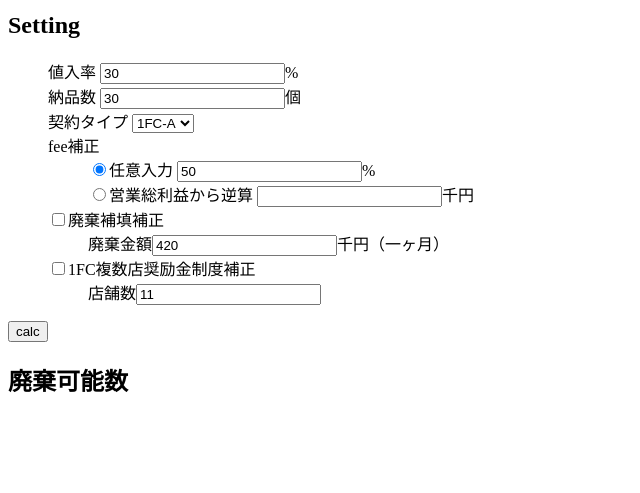
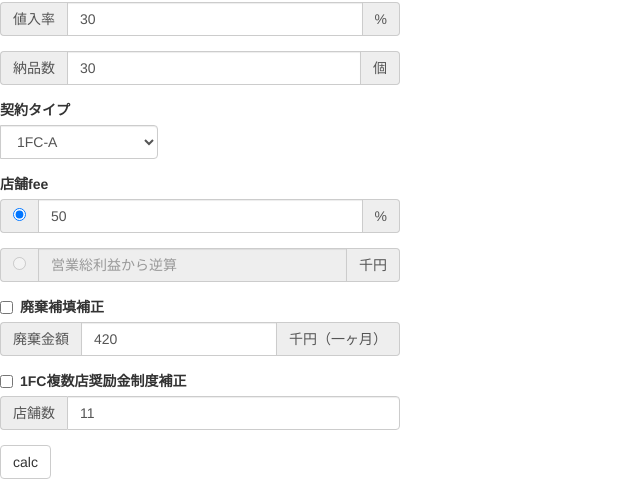
Before and after one commit to kosaka-shouten/fm-soneki, a plain HTML site: page index.html in a window 1280 px wide. Shown: the part 68-561 px from the top of the page, without its empty margins (0-640 px from the left). Drawn offline with nearby package versions, Linux system fonts and the light colour scheme.

Commit message:
update style beautify the source code

```diff
--- a/index.html
+++ b/index.html
@@ -1,75 +1,81 @@
 <!DOCTYPE html>
-<html>
+<html lang="ja">
+
 <head>
   <title>FM SonEki</title>
   <meta http-equiv="content-type" content="text/html; charset=UTF-8">
-  <meta name="viewport" content="width=initial-scale=1.0, minimum-scale=1.0, maximum-scale=1.0, user-scalable=no" />
+  <meta name="viewport" content="width=device-width, initial-scale=1, minimum-scale=1, maximum-scale=1, user-scalable=no" />
+  <link href="https://maxcdn.bootstrapcdn.com/bootstrap/3.3.1/css/bootstrap.min.css" rel="stylesheet">
   <link rel="stylesheet" href="./style/main.css" />
   <script src="https://ajax.googleapis.com/ajax/libs/jquery/3.2.1/jquery.min.js"></script>
   <script src="https://cdnjs.cloudflare.com/ajax/libs/Chart.js/2.7.2/Chart.bundle.min.js"></script>
   <script src="./js/main.js"></script>
 </head>
+
 <body>
-<div>
   <h1>FM SonEki</h1>
   <form id="setting">
-    <h2>Setting</h2>
-    <ul>
-      <li>
-        <label>値入率</label>
-        <input type="number" name="rate" value="30" />%
-      </li>
-      <li>
-        <label>納品数</label>
-        <input type="number" name="num" value="30" />個
-      </li>
-      <li>
+    <div class="form-group">
+      <div class="form-group input-group">
+        <span class="input-group-addon">値入率</span>
+        <input type="number" class="form-control" name="rate" value="30" />
+        <span class="input-group-addon">%</span>
+      </div>
+      <div class="form-group input-group">
+        <span class="input-group-addon">納品数</span>
+        <input type="number" class="form-control" name="num" value="30" />
+        <span class="input-group-addon">個</span>
+      </div>
+      <div class="form-group input-group">
         <label>契約タイプ</label>
-        <select name="contract">
+        <select name="contract" class="form-control">
           <option value="a">1FC-A</option>
           <option value="b">1FC-B</option>
           <option value="c">1FC-C</option>
           <option value="n">2FC-N</option>
         </select>
-      </li>
-      <li>fee補正
-        <ul>
-          <li>
-            <label><input type="radio" name="enable_fee" checked />任意入力</label>
-            <input type="number" name="fee" value="50" />%
-          </li>
-          <li>
-            <label><input type="radio" name="enable_fee" />営業総利益から逆算</label>
-            <input type="number" name="profit" value="" />千円
-          </li>
-        </ul>
-      </li>
-      <li>
-        <label><input type="checkbox" name="enable_discompensation" />廃棄補填補正</label>
-        <ul>
-          <li>
-            <label>廃棄金額<input type="number" name="disamount" value="420" />千円（一ヶ月）</label>
-          </li>
-        </ul>
-      </li>
-      <li>
-        <label><input type="checkbox" name="enable_incentive" />1FC複数店奨励金制度補正</label>
-        <ul>
-          <li>
-            <label>店舗数<input type="number" name="store_n" value="11" /></label>
-          </li>
-        </ul>
-      </li>
-    </ul>
-    <p>
-      <input type="button" value="calc" onclick="soneki.calc()" />
-    </p>
+      </div>
+      <div class="form-group">
+        <label>店舗fee</label>
+        <div class="form-group input-group">
+          <span class="input-group-addon"><input type="radio" name="enable_fee" checked /></span>
+          <input type="number" class="form-control" name="fee" value="50" placeholder="任意入力" />
+          <span class="input-group-addon">%</span>
+        </div>
+        <div class="form-group input-group">
+          <span class="input-group-addon"><input type="radio" name="enable_fee" disabled /></span>
+          <input type="number" class="form-control" name="profit" value="" placeholder="営業総利益から逆算" disabled/>
+          <span class="input-group-addon">千円</span>
+        </div>
+      </div>
+      <div class="form-group">
+        <div class="checkbox-inline">
+          <label><input type="checkbox" name="enable_discompensation" />廃棄補填補正</label>
+        </div>
+        <div class="input-group">
+          <span class="input-group-addon">廃棄金額</span>
+          <input type="number" class="form-control" name="disamount" value="420" />
+          <span class="input-group-addon">千円（一ヶ月）</span>
+        </div>
+      </div>
+      <div class="form-group">
+        <div class="checkbox-inline">
+          <label><input type="checkbox" name="enable_incentive" />1FC複数店奨励金制度補正</label>
+        </div>
+        <div class="input-group">
+          <span class="input-group-addon">店舗数</span>
+          <input type="number" class="form-control" name="store_n" value="11" />
+        </div>
+      </div>
+      <div class="btn-group">
+        <input type="button" class="btn btn-default" value="calc" onclick="soneki.calc()" />
+      </div>
+    </div>
   </form>
-</div>
-<div>
-  <h2>廃棄可能数</h2>
-  <p id="disposal"></p>
-</div>
-<canvas id="myChart" width="400" height="400"></canvas>
+  <div>
+    <h2>廃棄可能数: <span id="disposal"></span></h2>
+  </div>
+  <canvas id="myChart"></canvas>
 </body>
+
 </html>
--- a/style/main.css
+++ b/style/main.css
@@ -1,10 +1,3 @@
-input~span{
-  display: none;
+body{
+  max-width: 400px;
 }
-input:checked~span {
-  display: inline;
-}
-
-ul {
-  list-style: none;
-}
```
Also changed, not shown: js/main.js (+22 -22 lines).
